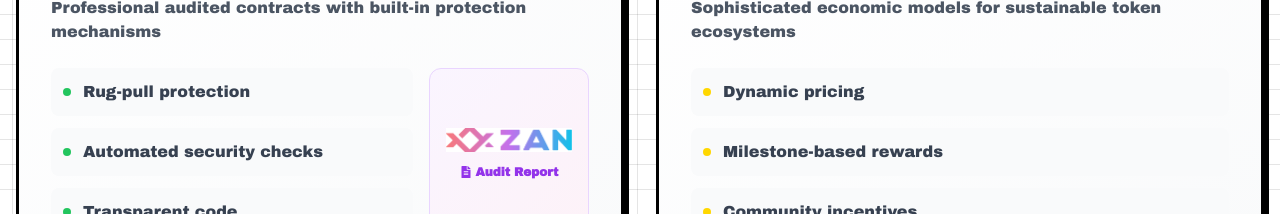
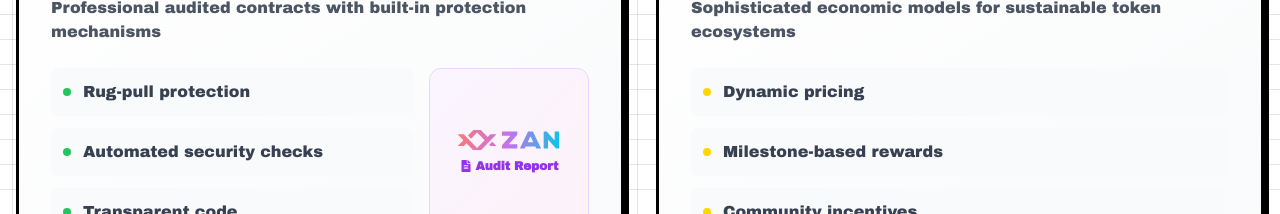
Before and after one commit to flipflop-fun/landingpage, a React (Vite) app: page / in a window 1280 px wide. Shown: the part 3120-3334 px from the top of the page. Built offline with nearby package versions, Linux system fonts and the light colour scheme; a web font is replaced by a local one.

Commit message:
use svg logo for better dark mode display

```diff
--- a/src/components/HowItWorks.jsx
+++ b/src/components/HowItWorks.jsx
@@ -1,7 +1,7 @@
 import React from 'react';
 import { motion } from 'framer-motion';
 import { FaRocket, FaUsers, FaShieldAlt, FaChartLine, FaCode, FaLock, FaFileAlt, FaCheckCircle } from 'react-icons/fa';
-import zanLogo from '../asserts/zan-logo.png';
+import zanLogo from '../asserts/images/zan-logo.svg';
 
 export const HowItWorks = () => {
   const workflowSteps = [
@@ -209,14 +209,7 @@ export const HowItWorks = () => {
                         whileHover={{ scale: 1.03 }}
                         whileTap={{ scale: 0.98 }}
                       >
-                        <img
-                          src={zanLogo}
-                          alt="ZAN"
-                          className="h-8 object-contain mb-2"
-                        />
-                        {/* <span className="text-xs font-mono text-gray-600 dark:text-gray-300 mb-2">
-                          {feature.audit.projectName}
-                        </span> */}
+                        <img src={zanLogo} alt="ZAN" className="h-5 mb-2" />
                         <div className="flex items-center text-purple-600 dark:text-purple-400 text-xs font-semibold group-hover:scale-105 transition-transform">
                           <FaFileAlt className="mr-1" />
                           <span>Audit Report</span>
```
Also changed, not shown: src/asserts/images/zan-logo.svg (added), src/asserts/zan-logo.png (deleted).
